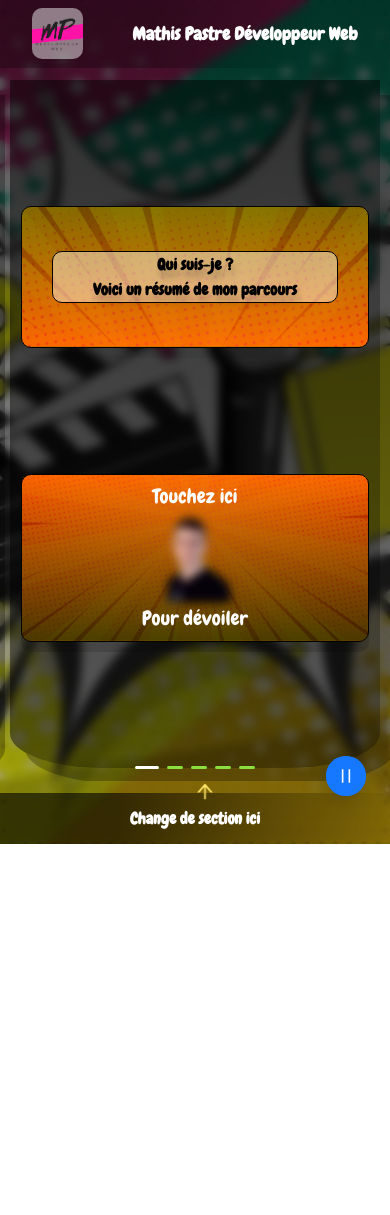
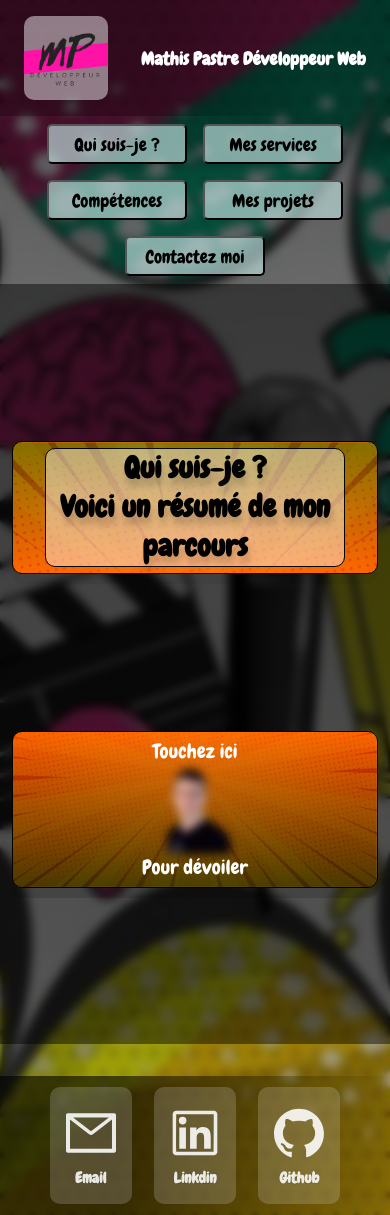
Before and after one commit to MathisPastreNelson/portfolio-mathis-pastre, a React (Create React App) app: page / in a window 390 px wide. Before the commit the page ends 844 px from the top, so only its background shows below. Built offline with nearby package versions, Linux system fonts and the light colour scheme; a web font is replaced by a local one.

Commit message:
Commit navbar

```diff
--- a/src/components/Footer.js
+++ b/src/components/Footer.js
@@ -1,13 +1,26 @@
 import React from "react";
-import { ArrowUpOutlined } from "@ant-design/icons";
+
+import {
+  LinkedinOutlined,
+  GithubOutlined,
+  MailOutlined,
+} from "@ant-design/icons";
 
 export default function Footer() {
   return (
     <footer className="footer">
-      <p>
-        <ArrowUpOutlined className="arrowFooter" />
-      </p>
-      <h4>Change de section ici</h4>
+      <a href="mailto:mathis.pastre@outlook.com">
+        <MailOutlined />
+        <h3>Email</h3>
+      </a>
+      <a href="https://www.linkedin.com/in/mathis-pastre/">
+        <LinkedinOutlined />
+        <h3>Linkdin</h3>
+      </a>
+      <a href="https://github.com/MathisPastreNelson">
+        <GithubOutlined />
+        <h3>Github</h3>
+      </a>
     </footer>
   );
 }
--- a/src/components/Main.js
+++ b/src/components/Main.js
@@ -1,9 +1,5 @@
 import React from "react";
 import { useState } from "react";
-import "slick-carousel/slick/slick.css";
-import "slick-carousel/slick/slick-theme.css";
-import { Carousel } from "antd";
-import { FloatButton } from "antd";
 
 import QuiSuisJe from "./QuiSuisJe";
 import MesServices from "./MesServices";
@@ -11,48 +7,69 @@ import Presentation from "./Presentation";
 import MesProjets from "./MesProjets";
 import ContactezMoi from "./ContactezMoi";
 
-import { CaretRightOutlined, PauseOutlined } from "@ant-design/icons";
+export default function Main() {
+  const [component, setComponent] = useState(1);
 
-export default function Main() {
-  const [autoplay, setAutoplay] = useState(true);
-
+  const page1 = () => {
+    setComponent(1);
+  };
+  const page2 = () => {
+    setComponent(2);
+  };
+  const page3 = () => {
+    setComponent(3);
+  };
+  const page4 = () => {
+    setComponent(4);
+  };
+  const page5 = () => {
+    setComponent(5);
+  };
   return (
     <div className="main_container">
-      <Carousel
-        autoplay={autoplay}
-        speed="800"
-        autoplaySpeed="120"
-        keyBoardControl={true}
-        dotsClass="button__bar">
+      <nav className="navButton">
+        <button className="buttonSwitchComponent" onClick={page1}>
+          Qui suis-je ?
+        </button>
+        <button className="buttonSwitchComponent" onClick={page2}>
+          Mes services
+        </button>
+        <button className="buttonSwitchComponent" onClick={page3}>
+          Compétences
+        </button>
+        <button className="buttonSwitchComponent" onClick={page4}>
+          Mes projets
+        </button>
+        <button className="buttonSwitchComponent" onClick={page5}>
+          Contactez moi
+        </button>
+      </nav>
+
       <div>
-          <QuiSuisJe />
+        {component === 1 && (
+          <QuiSuisJe component={component} setComponent={setComponent} />
+        )}
       </div>
       <div>
-          <MesServices />
+        {component === 2 && (
+          <MesServices component={component} setComponent={setComponent} />
+        )}
       </div>
       <div>
-          <Presentation />
+        {component === 3 && (
+          <Presentation component={component} setComponent={setComponent} />
+        )}
       </div>
       <div>
-          <MesProjets />
+        {component === 4 && (
+          <MesProjets component={component} setComponent={setComponent} />
+        )}
       </div>
       <div>
-          <ContactezMoi />
+        {component === 5 && (
+          <ContactezMoi component={component} setComponent={setComponent} />
+        )}
       </div>
-      </Carousel>
-      {autoplay === true ? (
-        <FloatButton
-          icon={<PauseOutlined />}
-          type="primary"
-          onClick={() => setAutoplay(!autoplay)}
-        />
-      ) : (
-        <FloatButton
-          icon={<CaretRightOutlined />}
-          type="primary"
-          onClick={() => setAutoplay(!autoplay)}
-        />
-      )}
     </div>
   );
 }
--- a/src/style/_backgrounds.scss
+++ b/src/style/_backgrounds.scss
@@ -2,6 +2,7 @@
   background: linear-gradient(rgba(201, 255, 4, 0), rgba(201, 255, 4, 0)),
     url("../assets/bg-general.png");
   background-size: cover;
+  animation: tracking-in-expand 500ms cubic-bezier(0.215, 0.61, 0.355, 1) both;
   background-position: 50% 75%;
 }
 
@@ -17,46 +18,53 @@
     url("../assets/articlesTop.jpg");
   background-size: cover;
   background-position: center;
-  animation: tracking-in-expand 1s cubic-bezier(0.215, 0.61, 0.355, 1) both;
+  animation: tracking-in-expand 500ms cubic-bezier(0.215, 0.61, 0.355, 1) both;
 }
 
 .bgBanner1 {
   background: url("../assets/bg-computer2.png");
   background-position: center;
   background-size: cover;
+  animation: tracking-in-expand 500ms cubic-bezier(0.215, 0.61, 0.355, 1) both;
 }
 
 .bgBanner2 {
   background: url("../assets/bg_computer.png");
   background-size: cover;
+  animation: tracking-in-expand 500ms cubic-bezier(0.215, 0.61, 0.355, 1) both;
 }
 
 .bgBanner3 {
   background: url("../assets/portefolio-backgroundTop.jpg");
   background-size: cover;
   background-position: center;
+  animation: tracking-in-expand 500ms cubic-bezier(0.215, 0.61, 0.355, 1) both;
 }
 
 .bgBanner4 {
   background: url("../assets/contactTop.jpg");
   background-size: cover;
   background-position: center;
+  animation: tracking-in-expand 500ms cubic-bezier(0.215, 0.61, 0.355, 1) both;
 }
 
 .bgBackground2 {
   background: url("../assets/portefolio-background.jpg");
   background-position: center;
   background-size: cover;
+  animation: tracking-in-expand 500ms cubic-bezier(0.215, 0.61, 0.355, 1) both;
 }
 
 .bgBackground3 {
   background: url("../assets/contact-background.jpg");
   background-position: center;
   background-size: cover;
+  animation: tracking-in-expand 500ms cubic-bezier(0.215, 0.61, 0.355, 1) both;
 }
 
 .bgBackground4 {
   background: url("../assets/bg_grey.jpg");
   background-position: center;
   background-size: cover;
+  animation: tracking-in-expand 500ms cubic-bezier(0.215, 0.61, 0.355, 1) both;
 }
--- a/src/style/_footer.scss
+++ b/src/style/_footer.scss
@@ -1,11 +1,9 @@
 // CSS du footer
 footer {
-  height: 6vh;
   display: flex;
   justify-content: center;
   align-items: center;
   width: 100%;
-  flex-direction: column;
   background: linear-gradient(
     90deg,
     rgba(0, 0, 0, 0.603) 30%,
@@ -13,13 +11,22 @@ footer {
   );
   color: white;
   animation: tracking-in-expand 2s cubic-bezier(0.215, 0.61, 0.355, 1) both;
+  margin: 2rem 0 0 0;
 }
 
-.arrowFooter {
-  position: absolute;
-  font-size: 20px;
-  animation: scale-up-top 0.4s cubic-bezier(0.39, 0.575, 0.565, 1) infinite
-    alternate-reverse both;
-  bottom: 5vh;
-  color: rgb(255, 232, 104);
+footer > a {
+  margin: 0.7rem;
+  color: rgba(255, 255, 255, 0.884);
+  font-size: 50px;
+  transition: 400ms;
+  border-radius: 10px;
+  padding: 1rem;
+  background-color: rgba(231, 231, 231, 0.199);
+  text-decoration: none;
 }
+
+footer > a:hover {
+  transform: scale(1.05);
+  color: rgb(99, 212, 70);
+  background-color: rgba(248, 248, 248, 0.37);
+}
--- a/src/style/_header.scss
+++ b/src/style/_header.scss
@@ -1,6 +1,5 @@
 // SCC du Header
 header {
-  height: 8vh;
   display: flex;
   justify-content: space-around;
   padding: 0 2%;
@@ -16,7 +15,8 @@ header {
   animation: tracking-in-expand 2s cubic-bezier(0.215, 0.61, 0.355, 1) both;
 }
 .imgLogo {
-  height: 6vh;
+  height: 10vh;
+  margin: 1rem 0;
   background-color: rgba(255, 255, 255, 0.466);
   border-radius: 10px;
 }
--- a/src/style/_main.scss
+++ b/src/style/_main.scss
@@ -2,13 +2,7 @@
   background-color: rgb(113, 214, 18);
 }
 
-.main_container {
-  height: 86vh;
-  overflow: hidden;
-}
-
 .card_container {
-  height: 90vh;
   vertical-align: middle;
   display: flex;
   justify-content: center;
@@ -16,9 +10,9 @@
 }
 
 .present {
-  width: 95vw;
-  margin: 1.5vh auto;
-  height: 82vh;
+  width: 100%;
+  margin: 0 auto;
+  height: 90vh;
   display: flex;
   justify-content: space-evenly;
   align-items: center;
@@ -26,15 +20,8 @@
   transition: all 0.4s ease;
   position: relative;
   background: rgba(0, 0, 0, 0.459);
-  border-radius: 0% 0% 25% 25% / 0% 0% 5% 5%;
   color: rgb(0, 0, 0);
-  box-shadow: 15px 15px rgba(0, 0, 0, 0.267);
   backdrop-filter: blur(5px);
-}
-
-.present:hover {
-  border-radius: 10px 10px 10px 10px;
-  box-shadow: 10px 10px rgba(0, 0, 0, 0.25);
 }
 
 .present > div {
@@ -122,30 +109,12 @@ div > p {
 }
 
 @media (max-width: 776px) {
-  .present {
-    height: 81.5vh;
-  }
-
-  h2 {
-    font-size: 16px;
-  }
-
-  h3 {
-    font-size: 13px;
-  }
-
-  div > p {
-    font-size: 11px;
-  }
-
   .article {
     width: 90%;
-    height: auto;
   }
 
   .title {
     width: 90%;
-    height: 15vh;
   }
 
   .title > div {
--- /dev/null
+++ b/src/style/_navBar.scss
@@ -0,0 +1,22 @@
+.navButton {
+  display: flex;
+  justify-content: center;
+  align-items: center;
+  flex-wrap: wrap;
+}
+
+.buttonSwitchComponent {
+  height: 40px;
+  width: 140px;
+  margin: 0.5rem;
+  transition: all 200ms;
+  border-radius: 5px;
+  cursor: pointer;
+  background-color: rgba(189, 221, 219, 0.685);
+  font-size: 18px;
+}
+
+.buttonSwitchComponent:hover {
+  background-color: rgba(5, 255, 47, 0.637);
+  color: white;
+}
--- a/src/style/_skills.scss
+++ b/src/style/_skills.scss
@@ -117,7 +117,7 @@
   }
 
   .tooltip {
-    font-size: 8px;
+    font-size: 12px;
   }
 
   .figmaIcon {
--- a/src/style/index.css
+++ b/src/style/index.css
@@ -1,6 +1,7 @@
 .services_bg {
   background: linear-gradient(rgba(201, 255, 4, 0), rgba(201, 255, 4, 0)), url("../assets/bg-general.png");
   background-size: cover;
+  animation: tracking-in-expand 500ms cubic-bezier(0.215, 0.61, 0.355, 1) both;
   background-position: 50% 75%;
 }
 
@@ -14,48 +15,55 @@
   background: linear-gradient(rgba(0, 0, 0, 0.466), rgba(255, 0, 0, 0.514)), url("../assets/articlesTop.jpg");
   background-size: cover;
   background-position: center;
-  animation: tracking-in-expand 1s cubic-bezier(0.215, 0.61, 0.355, 1) both;
+  animation: tracking-in-expand 500ms cubic-bezier(0.215, 0.61, 0.355, 1) both;
 }
 
 .bgBanner1 {
   background: url("../assets/bg-computer2.png");
   background-position: center;
   background-size: cover;
+  animation: tracking-in-expand 500ms cubic-bezier(0.215, 0.61, 0.355, 1) both;
 }
 
 .bgBanner2 {
   background: url("../assets/bg_computer.png");
   background-size: cover;
+  animation: tracking-in-expand 500ms cubic-bezier(0.215, 0.61, 0.355, 1) both;
 }
 
 .bgBanner3 {
   background: url("../assets/portefolio-backgroundTop.jpg");
   background-size: cover;
   background-position: center;
+  animation: tracking-in-expand 500ms cubic-bezier(0.215, 0.61, 0.355, 1) both;
 }
 
 .bgBanner4 {
   background: url("../assets/contactTop.jpg");
   background-size: cover;
   background-position: center;
+  animation: tracking-in-expand 500ms cubic-bezier(0.215, 0.61, 0.355, 1) both;
 }
 
 .bgBackground2 {
   background: url("../assets/portefolio-background.jpg");
   background-position: center;
   background-size: cover;
+  animation: tracking-in-expand 500ms cubic-bezier(0.215, 0.61, 0.355, 1) both;
 }
 
 .bgBackground3 {
   background: url("../assets/contact-background.jpg");
   background-position: center;
   background-size: cover;
+  animation: tracking-in-expand 500ms cubic-bezier(0.215, 0.61, 0.355, 1) both;
 }
 
 .bgBackground4 {
   background: url("../assets/bg_grey.jpg");
   background-position: center;
   background-size: cover;
+  animation: tracking-in-expand 500ms cubic-bezier(0.215, 0.61, 0.355, 1) both;
 }
 
 /* SCSS du body*/
@@ -76,7 +84,6 @@ body {
 }
 
 header {
-  height: 8vh;
   display: flex;
   justify-content: space-around;
   padding: 0 2%;
@@ -87,7 +94,8 @@ header {
 }
 
 .imgLogo {
-  height: 6vh;
+  height: 10vh;
+  margin: 1rem 0;
   background-color: rgba(255, 255, 255, 0.466);
   border-radius: 10px;
 }
@@ -101,13 +109,7 @@ header {
   background-color: rgb(113, 214, 18);
 }
 
-.main_container {
-  height: 86vh;
-  overflow: hidden;
-}
-
 .card_container {
-  height: 90vh;
   vertical-align: middle;
   display: flex;
   justify-content: center;
@@ -115,9 +117,9 @@ header {
 }
 
 .present {
-  width: 95vw;
-  margin: 1.5vh auto;
-  height: 82vh;
+  width: 100%;
+  margin: 0 auto;
+  height: 90vh;
   display: flex;
   justify-content: space-evenly;
   align-items: center;
@@ -125,16 +127,9 @@ header {
   transition: all 0.4s ease;
   position: relative;
   background: rgba(0, 0, 0, 0.459);
-  border-radius: 0% 0% 25% 25%/0% 0% 5% 5%;
   color: rgb(0, 0, 0);
-  box-shadow: 15px 15px rgba(0, 0, 0, 0.267);
   -webkit-backdrop-filter: blur(5px);
           backdrop-filter: blur(5px);
-}
-
-.present:hover {
-  border-radius: 10px 10px 10px 10px;
-  box-shadow: 10px 10px rgba(0, 0, 0, 0.25);
 }
 
 .present > div {
@@ -221,25 +216,11 @@ div > p {
 }
 
 @media (max-width: 776px) {
-  .present {
-    height: 81.5vh;
-  }
-  h2 {
-    font-size: 16px;
-  }
-  h3 {
-    font-size: 13px;
-  }
-  div > p {
-    font-size: 11px;
-  }
   .article {
     width: 90%;
-    height: auto;
   }
   .title {
     width: 90%;
-    height: 15vh;
   }
   .title > div {
     width: 85%;
@@ -582,6 +563,29 @@ div > p {
     box-shadow: 5px 5px rgba(0, 0, 0, 0.25);
   }
 }
+.navButton {
+  display: flex;
+  justify-content: center;
+  align-items: center;
+  flex-wrap: wrap;
+}
+
+.buttonSwitchComponent {
+  height: 40px;
+  width: 140px;
+  margin: 0.5rem;
+  transition: all 200ms;
+  border-radius: 5px;
+  cursor: pointer;
+  background-color: rgba(189, 221, 219, 0.685);
+  font-size: 18px;
+}
+
+.buttonSwitchComponent:hover {
+  background-color: rgba(5, 255, 47, 0.637);
+  color: white;
+}
+
 .icons_container {
   height: 40vh;
   width: 100%;
@@ -696,7 +700,7 @@ div > p {
     font-size: 35px;
   }
   .tooltip {
-    font-size: 8px;
+    font-size: 12px;
   }
   .figmaIcon {
     width: 35px;
@@ -782,21 +786,29 @@ div > p {
 }
 
 footer {
-  height: 6vh;
   display: flex;
   justify-content: center;
   align-items: center;
   width: 100%;
-  flex-direction: column;
   background: linear-gradient(90deg, rgba(0, 0, 0, 0.603) 30%, rgba(0, 0, 0, 0.027) 100%);
   color: white;
   animation: tracking-in-expand 2s cubic-bezier(0.215, 0.61, 0.355, 1) both;
+  margin: 2rem 0 0 0;
 }
 
-.arrowFooter {
-  position: absolute;
-  font-size: 20px;
-  animation: scale-up-top 0.4s cubic-bezier(0.39, 0.575, 0.565, 1) infinite alternate-reverse both;
-  bottom: 5vh;
-  color: rgb(255, 232, 104);
+footer > a {
+  margin: 0.7rem;
+  color: rgba(255, 255, 255, 0.884);
+  font-size: 50px;
+  transition: 400ms;
+  border-radius: 10px;
+  padding: 1rem;
+  background-color: rgba(231, 231, 231, 0.199);
+  text-decoration: none;
+}
+
+footer > a:hover {
+  transform: scale(1.05);
+  color: rgb(99, 212, 70);
+  background-color: rgba(248, 248, 248, 0.37);
 }/*# sourceMappingURL=index.css.map */
--- a/src/style/index.scss
+++ b/src/style/index.scss
@@ -4,6 +4,7 @@
 @import "./main";
 @import "./presentMyself";
 @import "./animations";
+@import "./navBar";
 @import "./skills";
 @import "./projectsArticle";
 @import "./contact";
```
Also changed, not shown: 1 other file (tests, documents, lock files or other folders). Lines whose indentation alone changed are shown as unchanged.
